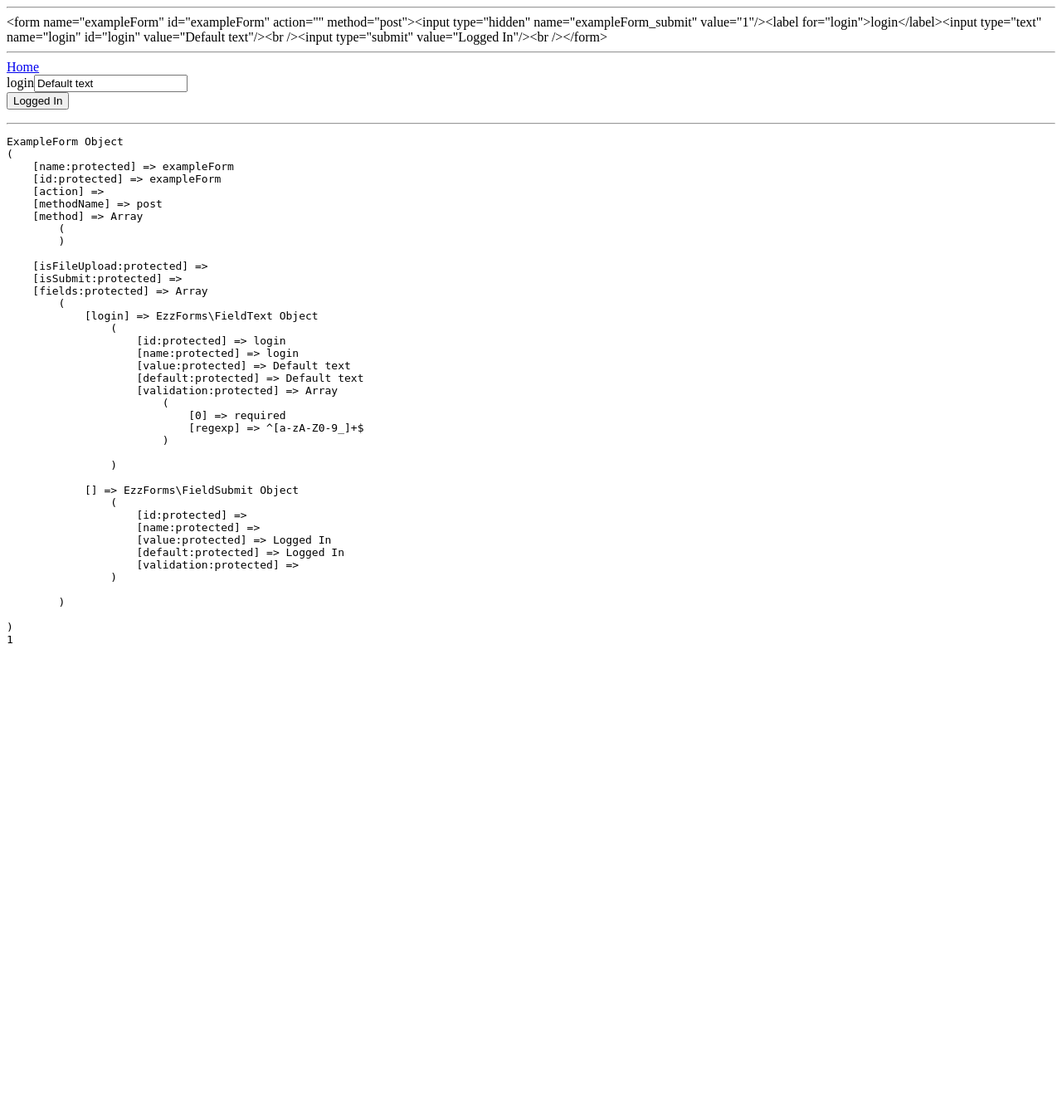
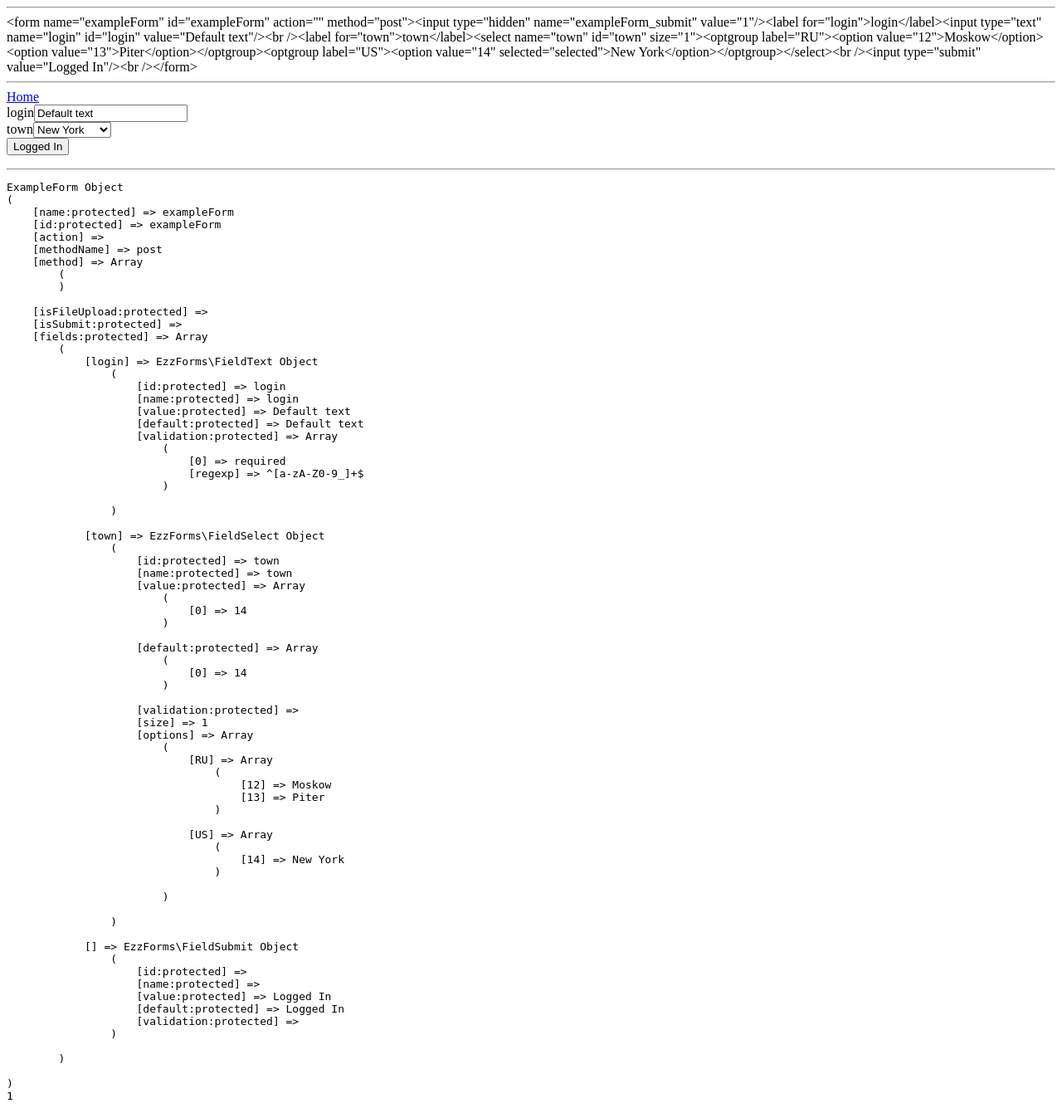
Before and after one commit to runcore/EzzForms, a PHP site: page / in a window 1280 px wide. Shown: the whole page at 83% size. Before the commit the page ends 775 px from the top, so only its background shows below. Run offline with PHP 8.4, Linux system fonts and the light colour scheme.

Commit message:
add FieldSelect

```diff
--- a/ExampleForm.php
+++ b/ExampleForm.php
@@ -10,8 +10,21 @@ class ExampleForm extends EF\Form {
 
         parent::__construct( 'exampleForm' );
 
+        $options = [];
+        $options['town'] = [
+            'RU' => [
+                12=>'Moskow',
+                13=>'Piter',
+            ],
+            'US' => [
+                14=>'New York'
+            ]
+        ];
+
         $this->add([
             new EF\FieldText( 'login', 'Default text', ['required','regexp'=>'^[a-zA-Z0-9_]+$'] ),
+            new EF\FieldSelect('town', [14], $options['town'] ),
+            //
             new EF\FieldSubmit('', 'Logged In')
         ]);
 
--- a/EzzForms.php
+++ b/EzzForms.php
@@ -192,14 +192,6 @@ abstract class FormField {
 
 }
 
-
-class FieldText extends FormField {
-    public function render($extra='') {
-        $this->value = isset($this->default)&&!empty($this->default)&&empty($this->value) ? $this->default : $this->value;
-        return '<input type="text" '.parent::renderAttributes($extra).' value="'. escape($this->value).'"/>'.parent::error();
-    }
-}
-
 class FieldSubmit extends FormField {
     public function render($extra='') {
         return '<input type="submit" '.parent::renderAttributes($extra).' value="'.escape($this->value).'"/>';
@@ -207,6 +199,55 @@ class FieldSubmit extends FormField {
 
     public function label($text) {
         return '';
+    }
+}
+
+class FieldText extends FormField {
+    public function render($extra='') {
+        //$this->value = isset($this->default)&&!empty($this->default)&&empty($this->value) ? $this->default : $this->value;
+        return '<input type="text" '.parent::renderAttributes($extra).' value="'. escape($this->value).'"/>';
+    }
+}
+
+class FieldTextarea extends FormField {
+    public function render($extra='') {
+        return '<textarea '.parent::renderAttributes($extra).' >'.escape($this->value).'</textarea>';
+    }
+}
+
+class FieldSelect extends FormField {
+    public $size = 1;
+    public $options = [];
+
+    public function __construct($id, Array $default = null, Array $options = null, $size=1) {
+        parent::__construct($id, $default, null);
+        if ( !is_array($this->value) ) {
+            $this->value = [ $this->value ];
+        }
+        $this->options = $options;
+        $this->size = $size;
+    }
+
+    public function render($extra='') {
+        if (!is_array($this->value)) {
+            $this->value = [$this->value];
+        }
+        $out = '<select '.$this->renderAttributes($extra).' size="'.$this->size.'"'.($this->size>1?' multiple="multiple"':'').'>';
+        if ( is_array($this->options) ) {
+            foreach ($this->options as $id => $data) {
+                if (is_array($data)) { // OPTGROUP
+                    $out .= '<optgroup label="' . $id . '">';
+                    foreach ($data as $kk => $vv) { // OPTION
+                        $out .= '<option value="' . $kk . '"' . (in_array($kk, $this->value) ? ' selected="selected"' : '') . '>' . escape($vv) . '</option>';
+                    }
+                    $out .= '</optgroup>';
+                } else { // OPTION
+                    $out .= '<option value="' . $id . '"' . (in_array($id, $this->value) ? ' selected="selected"' : '') . '>' . escape($data) . '</option>';
+                }
+            }//foreach
+        }
+        $out .= '</select>';
+        return $out;
     }
 }
 
```
Also changed, not shown: index.php (line endings or trailing spaces).
